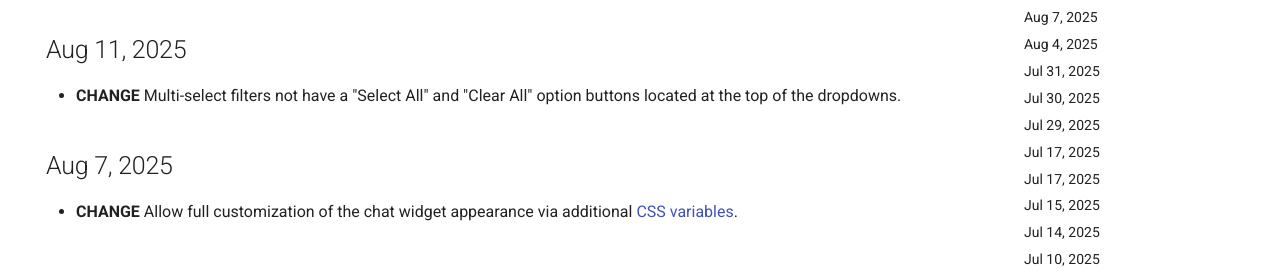
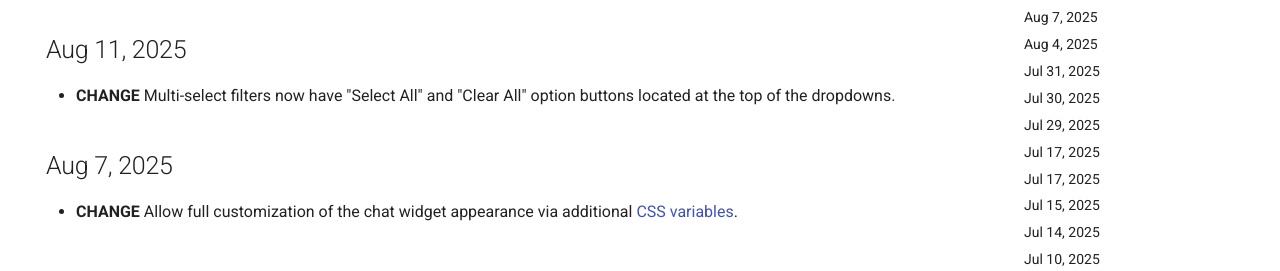
Before and after one commit to dimagi/open-chat-studio-docs, an MkDocs documentation site: the page built from docs/changelog.md, in a window 1280 px wide and 900 px high. Shown: the part 196-467 px from the top of the window. Built offline with MkDocs 1.6.1 and Material for MkDocs 9.7.7, drawn with Linux system fonts in a browser that asks for light colours; emoji names are drawn with the system emoji font; a script that is not in the unit is left out; comment, search, counter and statistics services are not loaded.

Commit message:
update wording

```diff
--- a/docs/changelog.md
+++ b/docs/changelog.md
@@ -6,7 +6,7 @@
 # Changelog
 
 ## Aug 11, 2025
-* **CHANGE** Multi-select filters not have a "Select All" and "Clear All" option buttons located at the top of the dropdowns.
+* **CHANGE** Multi-select filters now have "Select All" and "Clear All" option buttons located at the top of the dropdowns.
 
 
 ## Aug 7, 2025
```
